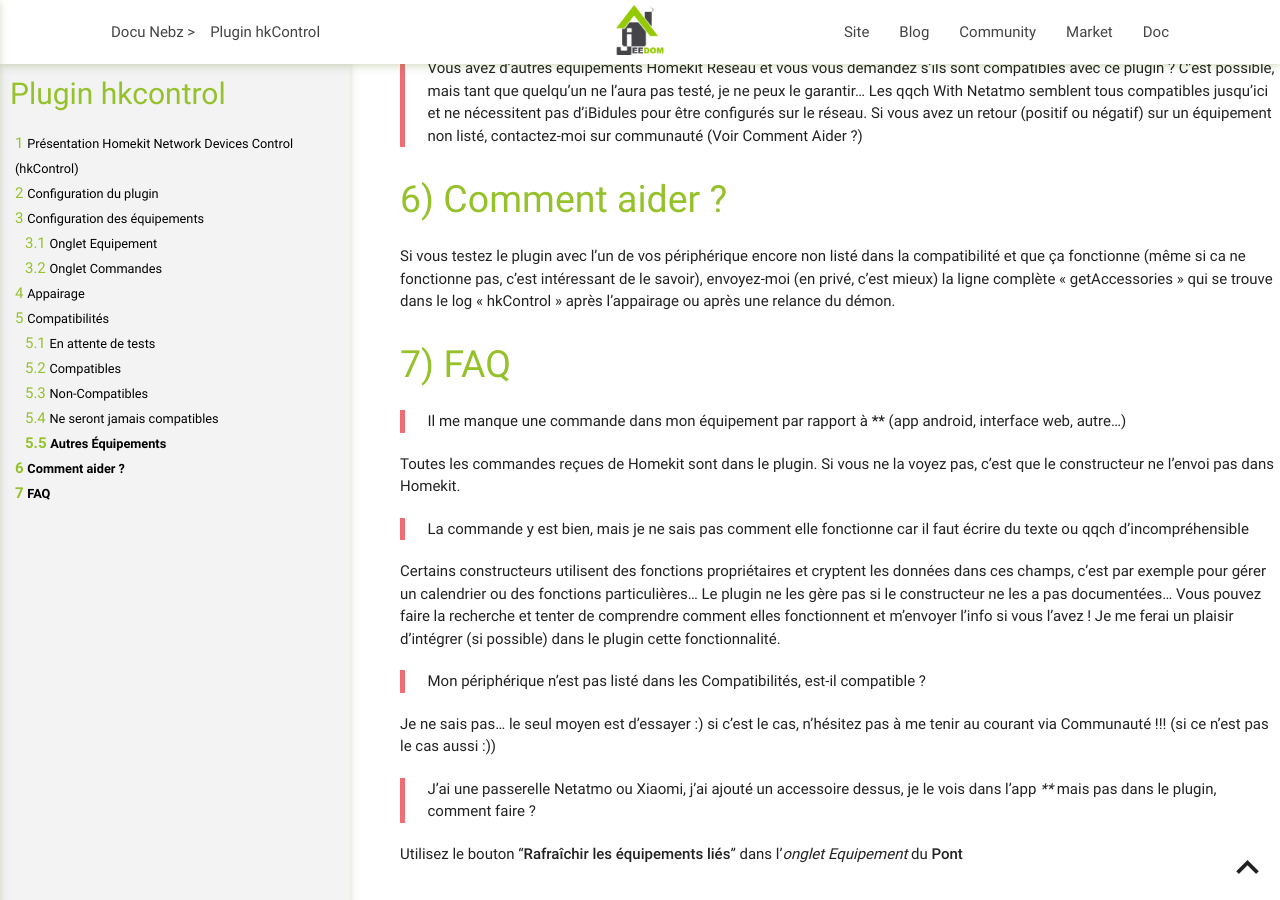
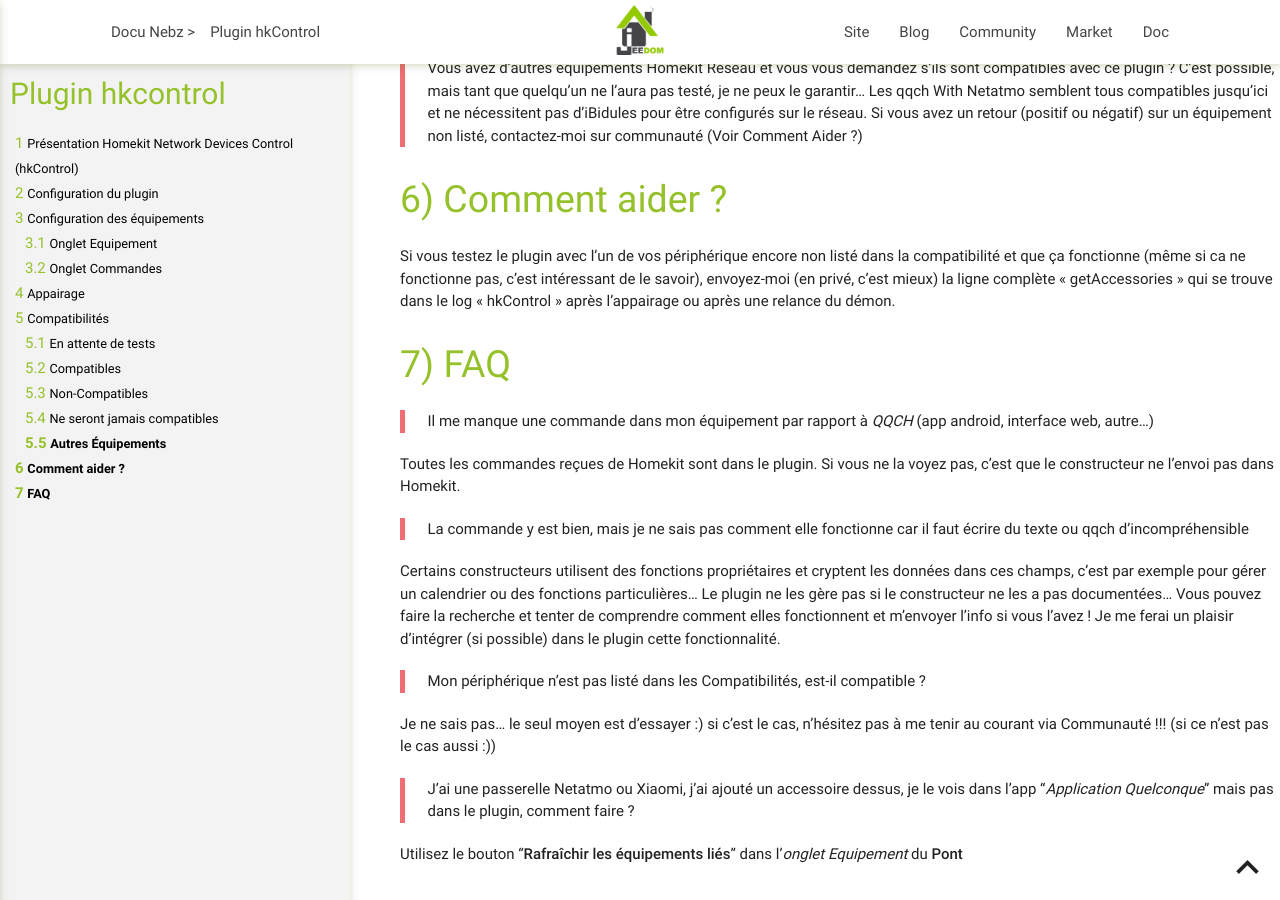
Before and after one commit to NebzHB/jeedom_docs, a Jekyll site: the page built from plugins/hkControl/fr_FR/index.md, in a window 1280 px wide and 900 px high, scrolled down 4820 px. Built offline with Jekyll 4.4.1, drawn with Linux system fonts in a browser that asks for light colours.

Commit message:
Update index.md

```diff
--- a/plugins/hkControl/fr_FR/index.md
+++ b/plugins/hkControl/fr_FR/index.md
@@ -164,7 +164,7 @@
 **FAQ**
 =======
 
->Il me manque une commande dans mon équipement par rapport à ****** (app android, interface web, autre...)
+>Il me manque une commande dans mon équipement par rapport à *QQCH* (app android, interface web, autre...)
 
 Toutes les commandes reçues de Homekit sont dans le plugin.  Si vous ne la voyez pas, c'est que le constructeur ne l'envoi pas dans Homekit.
 
@@ -176,6 +176,6 @@
 
 Je ne sais pas... le seul moyen est d'essayer :) si c'est le cas, n'hésitez pas à me tenir au courant via Communauté !!! (si ce n'est pas le cas aussi :))
 
->J'ai une passerelle Netatmo ou Xiaomi, j'ai ajouté un accessoire dessus, je le vois dans l'app **** mais pas dans le plugin, comment faire ?
+>J'ai une passerelle Netatmo ou Xiaomi, j'ai ajouté un accessoire dessus, je le vois dans l'app "*Application Quelconque*" mais pas dans le plugin, comment faire ?
 
 Utilisez le bouton "**Rafraîchir les équipements liés**" dans l'*onglet Equipement* du **Pont**
```
